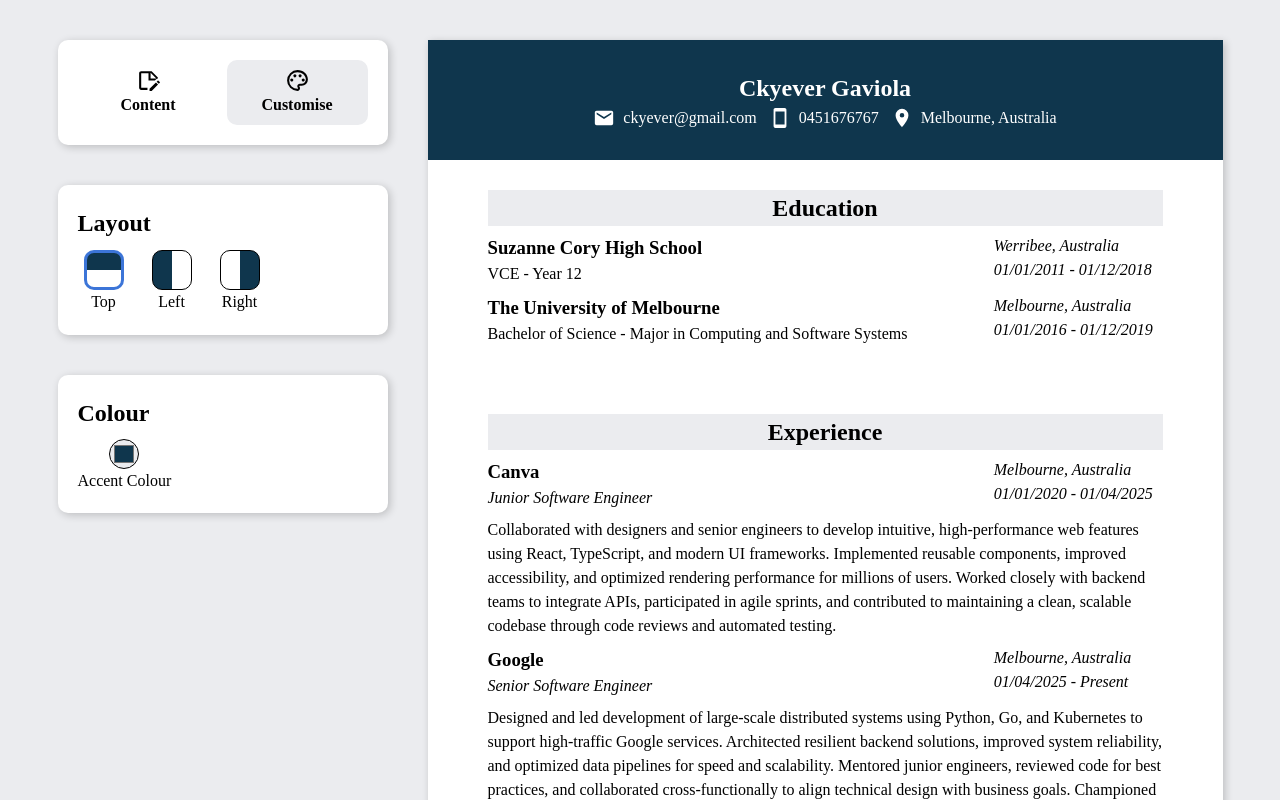
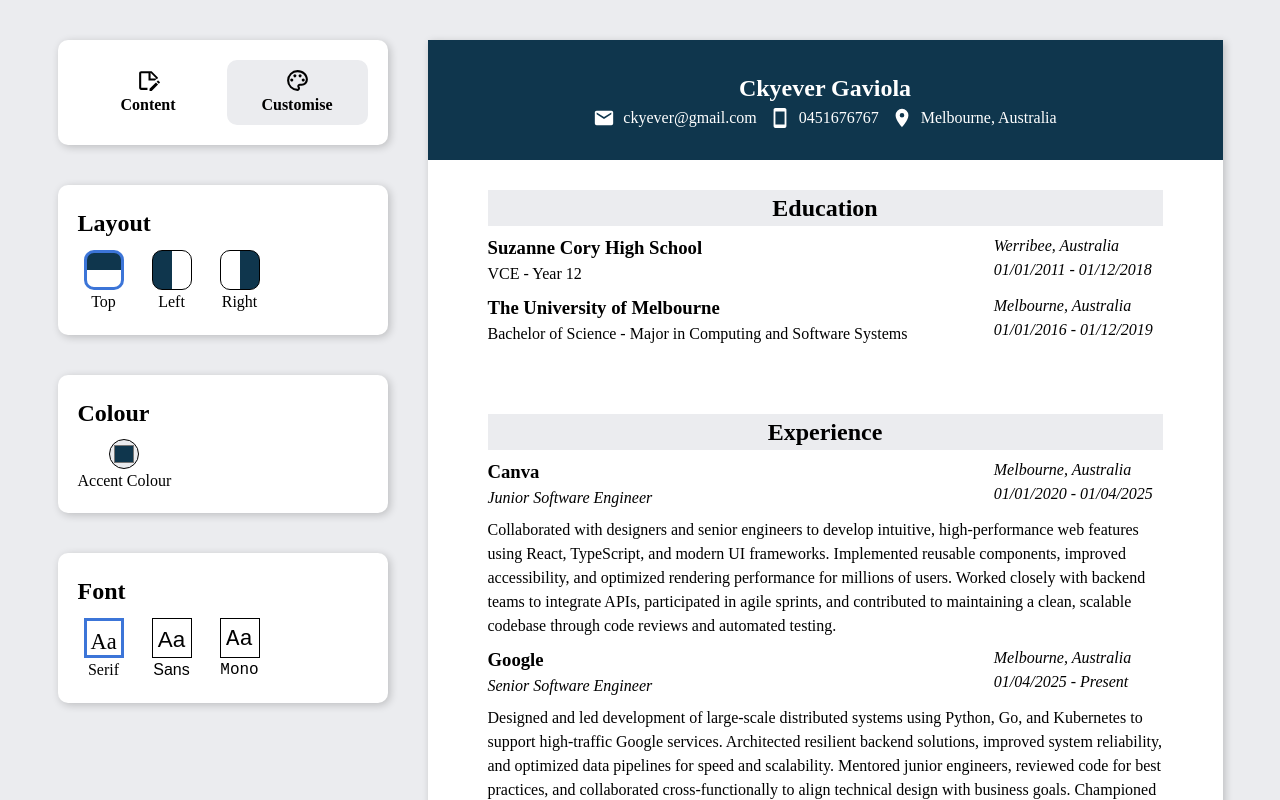
Before and after one commit to ckyever/cv-application, a React (Vite) app: page / in a window 1280 px wide. Both pictures are taken after a click on the button "Customise". Shown: the top 800 px of the page. Built offline with nearby package versions, Linux system fonts and the light colour scheme.

Commit message:
Add ability to change resume's font

```diff
--- a/src/components/EditCardList.jsx
+++ b/src/components/EditCardList.jsx
@@ -1,7 +1,12 @@
 import "../styles/EditCardList.css";
 import Card from "./Card.jsx";
 
-import { SIDEBAR_MODE, EDIT_ELEMENT_KEY, LAYOUT_OPTION } from "../constants.js";
+import {
+  SIDEBAR_MODE,
+  EDIT_ELEMENT_KEY,
+  LAYOUT_OPTION,
+  FONT_OPTION,
+} from "../constants.js";
 import Field from "../libs/Field.js";
 
 import personalDetailsIcon from "../assets/account.svg";
@@ -35,6 +40,12 @@ function updateAddress(resumeData, setResumeData, value) {
 function updateLayout(resumeData, setResumeData, value) {
   const newResumeData = { ...resumeData };
   newResumeData.layout = value;
+  setResumeData(newResumeData);
+}
+
+function updateFont(resumeData, setResumeData, value) {
+  const newResumeData = { ...resumeData };
+  newResumeData.font = value;
   setResumeData(newResumeData);
 }
 
@@ -89,7 +100,7 @@ function EditCardList({ editMode, resumeData, setResumeData }) {
       return (
         <div className="edit-card-list">
           <Card title="Layout">
-            <div className="layout-options">
+            <div className="customise-options">
               <button
                 onClick={() =>
                   updateLayout(resumeData, setResumeData, LAYOUT_OPTION.top)
@@ -146,6 +157,55 @@ function EditCardList({ editMode, resumeData, setResumeData }) {
               <label htmlFor="color-picker">Accent Colour</label>
             </div>
           </Card>
+          <Card title="Font">
+            <div className="customise-options">
+              <button
+                style={{ fontFamily: "serif" }}
+                onClick={() => {
+                  updateFont(resumeData, setResumeData, FONT_OPTION.serif);
+                  document.documentElement.style.setProperty(
+                    "--resume-font",
+                    FONT_OPTION.serif
+                  );
+                }}
+                className={
+                  resumeData.font === FONT_OPTION.serif ? "selected" : undefined
+                }
+              >
+                <div className="font-icon">Aa</div>Serif
+              </button>
+              <button
+                style={{ fontFamily: "sans-serif" }}
+                onClick={() => {
+                  updateFont(resumeData, setResumeData, FONT_OPTION.sans);
+                  document.documentElement.style.setProperty(
+                    "--resume-font",
+                    FONT_OPTION.sans
+                  );
+                }}
+                className={
+                  resumeData.font === FONT_OPTION.sans ? "selected" : undefined
+                }
+              >
+                <div className="font-icon">Aa</div>Sans
+              </button>
+              <button
+                style={{ fontFamily: "monospace", fontSize: "1rem" }}
+                onClick={() => {
+                  updateFont(resumeData, setResumeData, FONT_OPTION.mono);
+                  document.documentElement.style.setProperty(
+                    "--resume-font",
+                    FONT_OPTION.mono
+                  );
+                }}
+                className={
+                  resumeData.font === FONT_OPTION.mono ? "selected" : undefined
+                }
+              >
+                <div className="font-icon">Aa</div>Mono
+              </button>
+            </div>
+          </Card>
         </div>
       );
 
--- a/src/constants.js
+++ b/src/constants.js
@@ -13,3 +13,9 @@ export const LAYOUT_OPTION = {
   left: "left",
   right: "right",
 };
+
+export const FONT_OPTION = {
+  serif: "serif",
+  sans: "sans-serif",
+  mono: "monospace",
+};
--- a/src/data.js
+++ b/src/data.js
@@ -1,4 +1,4 @@
-import { LAYOUT_OPTION } from "./constants.js";
+import { LAYOUT_OPTION, FONT_OPTION } from "./constants.js";
 
 let elementId = 0;
 
@@ -53,6 +53,7 @@ export const exampleResume = {
     },
   ],
   layout: LAYOUT_OPTION.top,
+  font: FONT_OPTION.serif,
 };
 
 export function createEducationTemplate() {
--- a/src/styles/EditCardList.css
+++ b/src/styles/EditCardList.css
@@ -1,15 +1,18 @@
-.edit-card-list .layout-options {
+.edit-card-list .customise-options {
   display: flex;
   gap: 16px;
 }
 
-.edit-card-list .layout-options button {
+.edit-card-list .customise-options button {
+  display: flex;
+  flex-direction: column;
+  align-items: center;
   background-color: transparent;
   border: none;
   cursor: pointer;
 }
 
-.edit-card-list .layout-options .layout-icon {
+.edit-card-list .customise-options .layout-icon {
   width: 40px;
   height: 40px;
   background: linear-gradient(
@@ -21,15 +24,16 @@
   border-radius: var(--rounded-corners);
 }
 
-.edit-card-list .layout-options button.selected .layout-icon {
+.edit-card-list .customise-options button.selected .layout-icon,
+.edit-card-list .customise-options button.selected .font-icon {
   border: 3px solid var(--outline-color);
 }
 
-.edit-card-list .layout-options .layout-icon.left {
+.edit-card-list .customise-options .layout-icon.left {
   transform: rotate(-90deg);
 }
 
-.edit-card-list .layout-options .layout-icon.right {
+.edit-card-list .customise-options .layout-icon.right {
   transform: rotate(90deg);
 }
 
@@ -48,3 +52,11 @@ input[type="color" i] {
   border-color: none;
   background-color: var(--main-background-color);
 }
+
+.edit-card-list .customise-options .font-icon {
+  font-size: 1.4rem;
+  border: 1px solid black;
+  width: 40px;
+  height: 40px;
+  padding: 4px;
+}
--- a/src/styles/Resume.css
+++ b/src/styles/Resume.css
@@ -1,8 +1,13 @@
+:root {
+  --resume-font: serif;
+}
+
 .resume {
   width: 795px;
   height: 1125px;
   box-shadow: 2px 2px 8px rgba(0, 0, 0, 0.2);
   background-color: var(--card-background-color);
+  font-family: var(--resume-font);
 }
 
 .resume.left,
```
